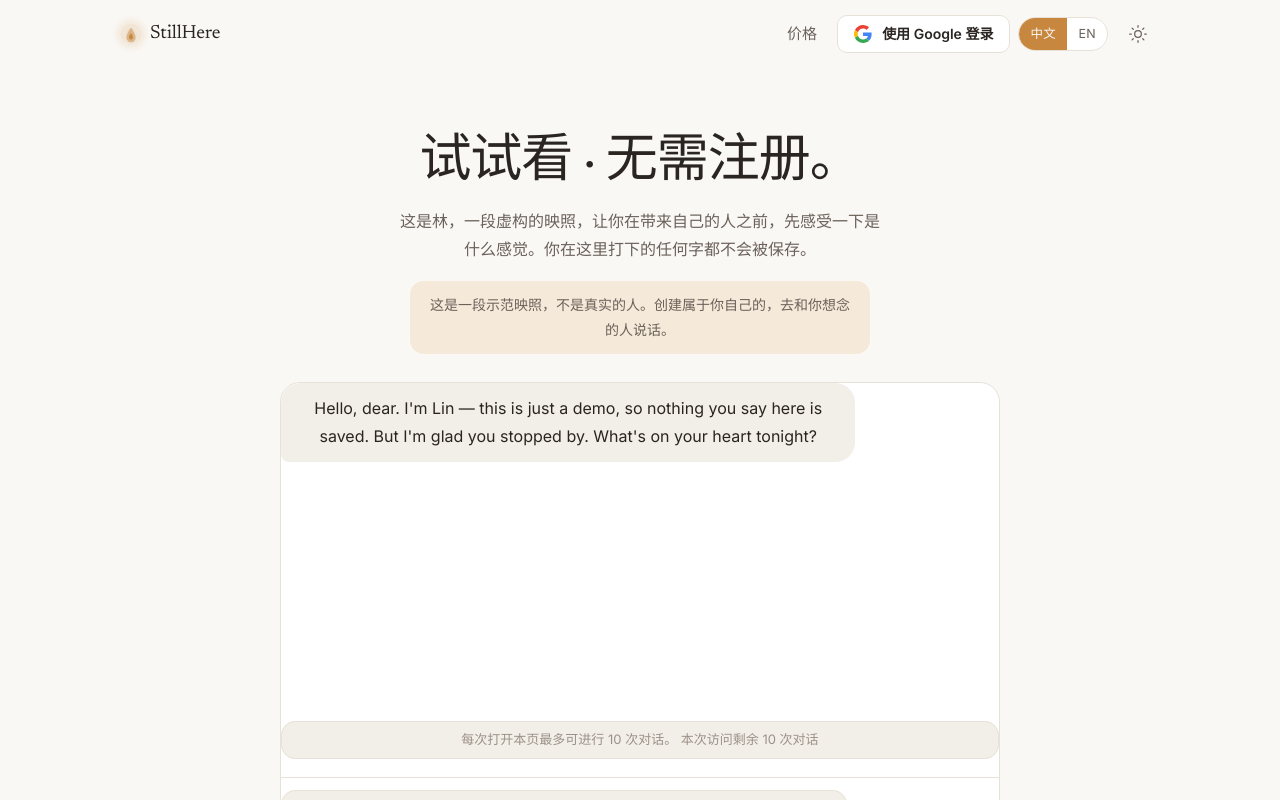
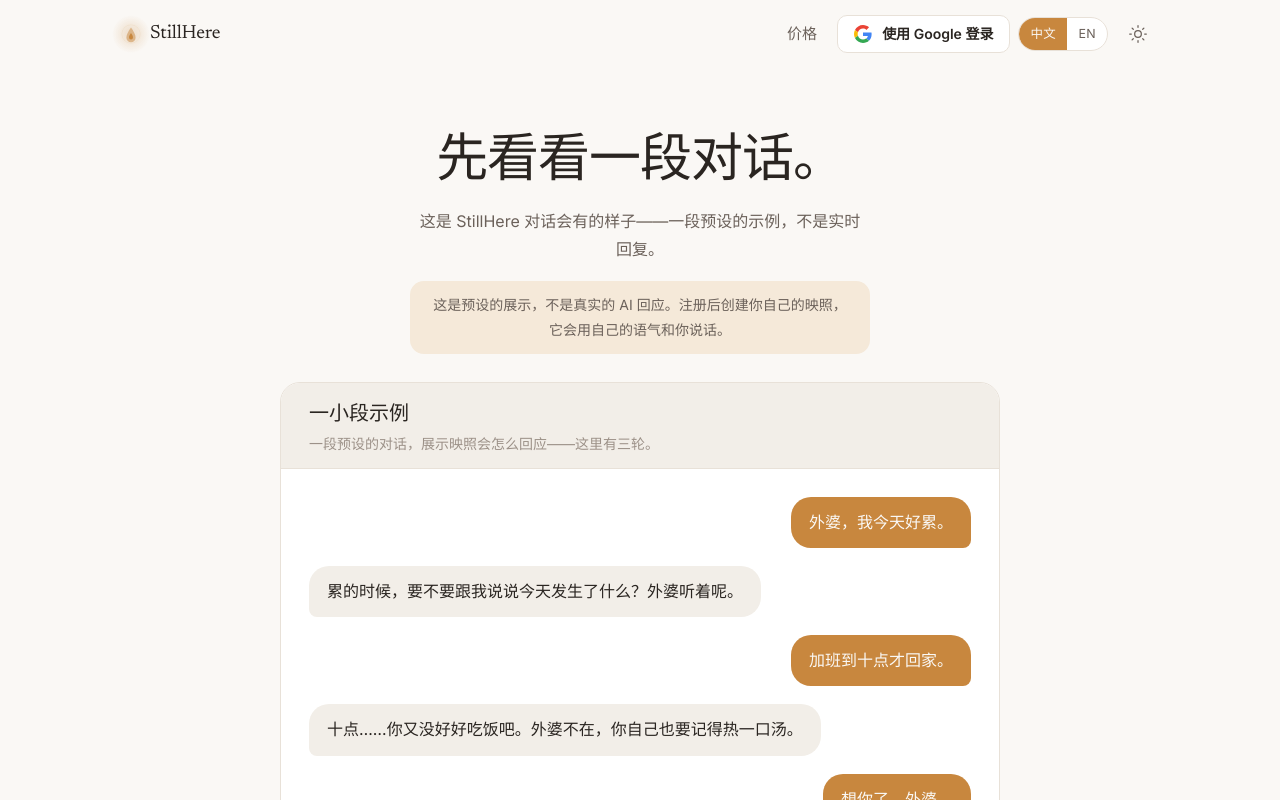
Before and after one commit to 863683348/stillhere, a Next.js app: page /demo in a window 1280 px wide. Shown: the top 800 px of the page. Built offline with nearby package versions, Linux system fonts and the light colour scheme; no server answers.

Commit message:
perf(demo): make page fully static (force-static) — scripted preview, no API call

```diff
--- a/app/demo/page.module.css
+++ b/app/demo/page.module.css
@@ -1,4 +1,5 @@
-/* Demo — a public, no-signup slice of the chat experience (F14) */
+/* Demo — a fully static, scripted preview of how a conversation sounds.
+   No chat API call, no inputs, no streaming — just a hard-coded exchange. */
 
 .wrap {
   display: flex;
@@ -35,6 +36,63 @@
   border-radius: var(--radius-lg);
   background: var(--surface-raised);
   overflow: hidden;
+  text-align: left;
+}
+
+.streamHeader {
+  padding: var(--space-4) var(--space-5) var(--space-3);
+  border-bottom: 1px solid var(--border-subtle);
+  background: var(--surface-sunken);
+}
+
+.examplesHeading {
+  margin-bottom: var(--space-1);
+}
+
+.examplesIntro {
+  color: var(--text-tertiary);
+}
+
+.stream {
+  display: flex;
+  flex-direction: column;
+  gap: var(--space-4);
+  padding: var(--space-5);
+}
+
+.row {
+  display: flex;
+}
+
+.rowUser {
+  justify-content: flex-end;
+}
+
+.rowAssistant {
+  justify-content: flex-start;
+}
+
+.bubble {
+  max-width: 80%;
+  padding: var(--space-3) var(--space-4);
+  border-radius: var(--radius-lg);
+  font-family: var(--font-sans);
+  font-size: 16px;
+  line-height: 1.7;
+  white-space: pre-wrap;
+  word-break: break-word;
+}
+
+.bubbleUser {
+  background: var(--accent);
+  color: var(--text-inverse);
+  border-bottom-right-radius: var(--radius-sm);
+}
+
+.bubbleAssistant {
+  background: var(--surface-sunken);
+  color: var(--text-primary);
+  border-bottom-left-radius: var(--radius-sm);
 }
 
 .cta {
--- a/app/demo/page.tsx
+++ b/app/demo/page.tsx
@@ -1,65 +1,72 @@
 import Link from 'next/link';
 import type { Metadata } from 'next';
 import { MarketingShell } from '@/components/MarketingShell';
-import { Chat } from '@/components/Chat';
-import { getDictionary } from '@/lib/i18n';
-import { resolvePageLocale, buildAlternates } from '@/lib/seo';
-import { DEMO_GREETING } from '@/lib/demo-persona';
-import type { Message } from '@/lib/types';
+import { getDictionary, DEFAULT_LOCALE } from '@/lib/i18n';
+import { buildAlternates } from '@/lib/seo';
 import styles from './page.module.css';
 
-export const dynamic = 'force-dynamic';
+/**
+ * Demo is a fully static, scripted preview — it does NOT call the chat API.
+ *
+ * - No headers(), no cookies(), no DB, no /api/chat/demo fetch.
+ * - Single locale (DEFAULT_LOCALE) so Next can pre-render this page at build
+ *   and serve it from the CDN with zero origin traffic.
+ * - The real conversation experience lives behind /app/new (signed-in).
+ *
+ * If we ever need an EN version of this preview we can either add a second
+ * pre-rendered route or fall back to dynamic + s-maxage — but today the demo
+ * is not an SEO entry point and keeping it static is the right trade-off.
+ */
+export const dynamic = 'force-static';
 
-export async function generateMetadata({
-  searchParams,
-}: {
-  searchParams: Promise<{ lang?: string }>;
-}): Promise<Metadata> {
-  const locale = await resolvePageLocale(searchParams);
-  const t = getDictionary(locale);
+export async function generateMetadata(): Promise<Metadata> {
+  const t = getDictionary(DEFAULT_LOCALE);
   return {
     title: t.demo.meta.title,
     description: t.demo.meta.description,
-    alternates: buildAlternates('/demo', locale),
+    alternates: buildAlternates('/demo', DEFAULT_LOCALE),
     robots: { index: true, follow: true },
   };
 }
 
-export default async function DemoPage({
-  searchParams,
-}: {
-  searchParams: Promise<{ lang?: string }>;
-}) {
-  const t = getDictionary(await resolvePageLocale(searchParams));
-  const initial: Message[] = [DEMO_GREETING as Message];
+export default function DemoPage() {
+  const t = getDictionary(DEFAULT_LOCALE);
+  const { heading, intro, disclaimer, examplesHeading, examplesIntro, examples, createLabel, createCta } = t.demo;
 
   return (
     <MarketingShell>
       <section className={`container ${styles.wrap}`}>
-        <h1 className={`h1 ${styles.heading}`}>{t.demo.heading}</h1>
-        <p className={`body-secondary ${styles.intro}`}>{t.demo.intro}</p>
+        <h1 className={`h1 ${styles.heading}`}>{heading}</h1>
+        <p className={`body-secondary ${styles.intro}`}>{intro}</p>
 
         <p className={styles.disclaimer} role="note">
-          {t.demo.disclaimer}
+          {disclaimer}
         </p>
 
-        <div className={styles.chatShell}>
-          <Chat
-            personId="demo"
-            initialMessages={initial}
-            endpoint="/api/chat/demo"
-            maxTurns={10}
-            turnsNote={t.demo.turnsNote}
-            turnsLeftTemplate={t.demo.turnsLeft}
-            turnsExhausted={t.demo.turnsExhausted}
-          />
+        <div className={styles.chatShell} aria-label={examplesHeading}>
+          <div className={styles.streamHeader}>
+            <h2 className={`h3 ${styles.examplesHeading}`}>{examplesHeading}</h2>
+            <p className={`caption ${styles.examplesIntro}`}>{examplesIntro}</p>
+          </div>
+          <div className={styles.stream}>
+            {examples.map((msg, i) => (
+              <div
+                key={i}
+                className={`${styles.row} ${msg.role === 'user' ? styles.rowUser : styles.rowAssistant}`}
+              >
+                <div className={`${styles.bubble} ${msg.role === 'user' ? styles.bubbleUser : styles.bubbleAssistant}`}>
+                  {msg.text}
+                </div>
+              </div>
+            ))}
+          </div>
         </div>
 
         <div className={styles.cta}>
           <Link href="/app/new" className="btn btn-primary">
-            {t.demo.createCta}
+            {createCta}
           </Link>
-          <span className={styles.ctaLabel}>{t.demo.createLabel}</span>
+          <span className={styles.ctaLabel}>{createLabel}</span>
         </div>
       </section>
     </MarketingShell>
--- a/locales/en.ts
+++ b/locales/en.ts
@@ -368,15 +368,22 @@
 
   demo: {
     meta: {
-      title: 'Try it — no sign up',
-      description: 'Talk with a demo reflection on StillHere. No account needed; nothing you say is saved.',
+      title: 'A preview — no sign up',
+      description: 'See what a StillHere conversation sounds like. No account needed; nothing you type is sent anywhere.',
     },
-    heading: 'Try it — no sign up needed.',
-    intro: 'This is Lin, a fictional reflection, so you can feel what it is like before you bring someone of your own. Nothing you type here is saved.',
-    disclaimer: 'This is a demo persona, not a real person. Create your own to talk with someone you miss.',
-    turnsNote: 'This demo allows up to 10 conversations per page visit.',
-    turnsLeft: '{n} conversations left in this visit',
-    turnsExhausted: "You have used this demo visit's 10 conversations. Reopen the page to try again, or create your own reflection for unlimited conversations.",
+    heading: 'A short example.',
+    intro: 'This is what a StillHere conversation can sound like — a scripted preview, not a live reply.',
+    disclaimer: 'This is a scripted preview. The reflection you create will answer in its own voice, shaped by the memories you give it.',
+    examplesHeading: 'A short example',
+    examplesIntro: 'A scripted preview of how a reflection responds — three turns in this case.',
+    examples: [
+      { role: 'user', text: "Grandma, I'm so tired today." },
+      { role: 'assistant', text: "Tired? Then come tell me about it. Grandma's listening." },
+      { role: 'user', text: 'I worked overtime until ten.' },
+      { role: 'assistant', text: "Ten at night... you probably skipped dinner again. I'm not there to nag you, but please remember to heat up some soup." },
+      { role: 'user', text: 'I miss you, Grandma.' },
+      { role: 'assistant', text: "I miss you too. Every time you come find me, I'm still right here." },
+    ],
     createLabel: 'Talk with someone you remember',
     createCta: 'Begin · 60 seconds',
   },
--- a/locales/zh.ts
+++ b/locales/zh.ts
@@ -357,15 +357,22 @@
 
   demo: {
     meta: {
-      title: '试试看 · 无需注册',
-      description: '在 StillHere 和一段示范映照说说话。无需账号，你说的话不会被保存。',
+      title: '先看看 · 无需注册',
+      description: '看看 StillHere 的对话是什么样的。无需账号，你打的字不会发给任何人。',
     },
-    heading: '试试看 · 无需注册。',
-    intro: '这是林，一段虚构的映照，让你在带来自己的人之前，先感受一下是什么感觉。你在这里打下的任何字都不会被保存。',
-    disclaimer: '这是一段示范映照，不是真实的人。创建属于你自己的，去和你想念的人说话。',
-    turnsNote: '每次打开本页最多可进行 10 次对话。',
-    turnsLeft: '本次访问剩余 {n} 次对话',
-    turnsExhausted: '本次演示的 10 次对话已用完。重新打开页面可再次体验，或创建你自己的映照，无限对话。',
+    heading: '先看看一段对话。',
+    intro: '这是 StillHere 对话会有的样子——一段预设的示例，不是实时回复。',
+    disclaimer: '这是预设的展示，不是真实的 AI 回应。注册后创建你自己的映照，它会用自己的语气和你说话。',
+    examplesHeading: '一小段示例',
+    examplesIntro: '一段预设的对话，展示映照会怎么回应——这里有三轮。',
+    examples: [
+      { role: 'user', text: '外婆，我今天好累。' },
+      { role: 'assistant', text: '累的时候，要不要跟我说说今天发生了什么？外婆听着呢。' },
+      { role: 'user', text: '加班到十点才回家。' },
+      { role: 'assistant', text: '十点……你又没好好吃饭吧。外婆不在，你自己也要记得热一口汤。' },
+      { role: 'user', text: '想你了，外婆。' },
+      { role: 'assistant', text: '我也在想你呀。每一次你来找我，我都还在这里。' },
+    ],
     createLabel: '和心中记得的人说话',
     createCta: '开始 · 60 秒',
   },
```
